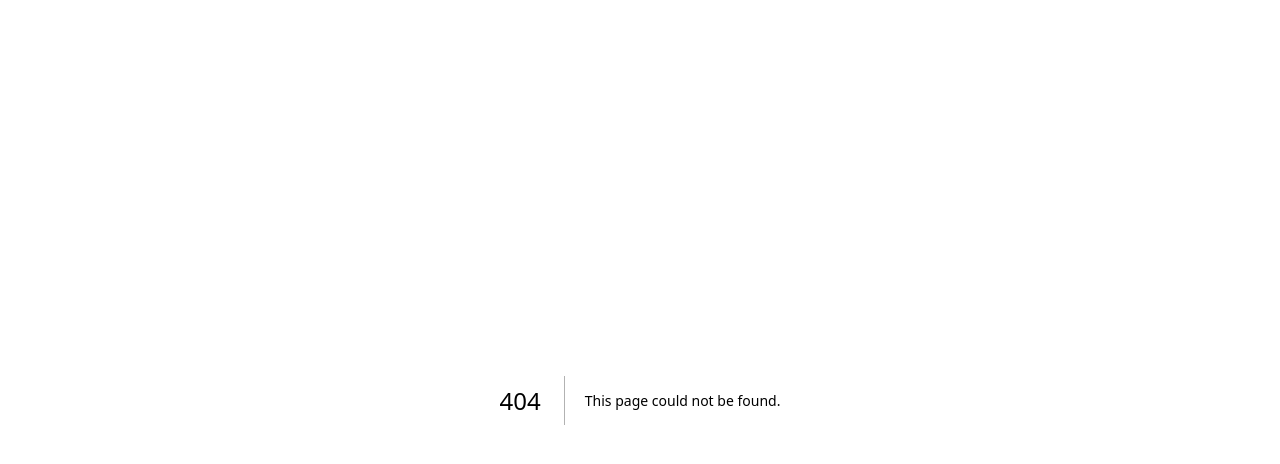
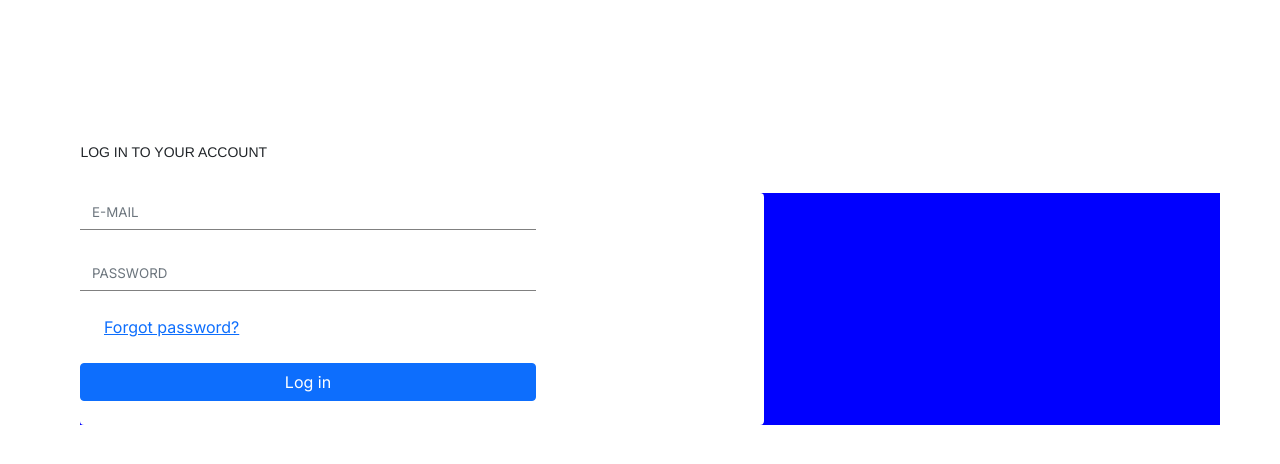
Before and after one commit to GreenFilled2/zara, a Next.js app in the folder frontend/: page /login in a window 1280 px wide. Before the commit this address had no page. Shown: the top 464 px of the page. Built offline with nearby package versions, Linux system fonts and the light colour scheme.

Commit message:
login not styled

```diff
--- a/frontend/package.json
+++ b/frontend/package.json
@@ -12,6 +12,7 @@
     "@types/node": "20.1.4",
     "@types/react": "18.2.6",
     "@types/react-dom": "18.2.4",
+    "mdb-react-ui-kit": "^6.0.0",
     "next": "13.4.2",
     "react": "18.2.0",
     "react-dom": "18.2.0",
--- a/frontend/src/app/globals.css
+++ b/frontend/src/app/globals.css
@@ -85,15 +85,7 @@ body {
   overflow-x: hidden;
 }
 
-body {
-  color: rgb(var(--foreground-rgb));
-  background: linear-gradient(
-      to bottom,
-      transparent,
-      rgb(var(--background-end-rgb))
-    )
-    rgb(var(--background-start-rgb));
-}
+
 
 a {
   color: inherit;
@@ -102,6 +94,5 @@ a {
 
 @media (prefers-color-scheme: dark) {
   html {
-    color-scheme: dark;
   }
 }
--- a/frontend/src/app/layout.tsx
+++ b/frontend/src/app/layout.tsx
@@ -15,6 +15,10 @@ export default function RootLayout({
 }) {
   return (
     <html lang="en">
+      <head>
+        <link href="https://cdn.jsdelivr.net/npm/bootstrap@5.0.0-beta1/dist/css/bootstrap.min.css" rel="stylesheet" integrity="sha384-giJF6kkoqNQ00vy+HMDP7azOuL0xtbfIcaT9wjKHr8RbDVddVHyTfAAsrekwKmP1" crossOrigin="anonymous" />
+        <script src="https://cdn.jsdelivr.net/npm/bootstrap@5.0.0-beta1/dist/js/bootstrap.bundle.min.js" integrity="sha384-ygbV9kiqUc6oa4msXn9868pTtWMgiQaeYH7/t7LECLbyPA2x65Kgf80OJFdroafW" crossOrigin="anonymous"></script>
+      </head>
       <body className={inter.className}>{children}</body>
     </html>
   )
--- /dev/null
+++ b/frontend/src/app/login/LoginForm.tsx
@@ -0,0 +1,46 @@
+'use client';
+import React from 'react';
+import {
+  MDBBtn,
+  MDBContainer,
+  MDBCard,
+  MDBCardBody,
+  MDBRow,
+  MDBCol,
+  MDBInput,
+  MDBCheckbox
+}
+from 'mdb-react-ui-kit';
+
+import "./form.css"
+
+export default function LoginForm() {
+  return (
+    <MDBContainer className='' id="login-container">
+    <MDBCard id="login-card">
+
+      <MDBRow className='g-0 d-flex'>
+
+        <MDBCol md='8'>
+
+          <MDBCardBody id="card-body">
+
+            <MDBInput wrapperClass='mb-4' placeholder='E-MAIL' id='form1' type='email'/>
+            <MDBInput wrapperClass='mb-4' placeholder='PASSWORD' id='form2' type='password'/>
+
+            <div className="d-flex justify-content-between mx-4 mb-4">
+              <a href="!#">Forgot password?</a>
+            </div>
+
+            <MDBBtn className="mb-4 w-100">Log in</MDBBtn>
+
+          </MDBCardBody>
+
+        </MDBCol>
+
+      </MDBRow>
+
+    </MDBCard>
+  </MDBContainer>
+  );
+}
--- /dev/null
+++ b/frontend/src/app/login/form.css
@@ -0,0 +1,54 @@
+.rounded-t-5 {
+    border-top-left-radius: 0.5rem;
+    border-bottom-left-radius: 0.5rem;
+  }
+
+  @media (max-width: 550px) {
+    .rounded-tr-lg-0 {
+      border-top-right-radius: 0.5rem;
+      border-bottom-left-radius: 0rem;
+    }
+  }
+
+#login-container {
+    margin: 0;
+    margin-top: 2rem;
+    padding: 0;
+    background: blue;
+}
+
+#login-card {
+    border: none;
+    width: 60%;
+    display: flex;
+    justify-self: flex-start;
+    /* background: red; */
+}
+
+#login-page {
+    background-color: white;
+    margin-top: 9rem;
+    margin-left: 5rem;
+}
+
+#login-page h1 {
+    margin-left: 0.03em;
+    text-transform: uppercase;
+    font-size: 14px;
+    font-weight: 550;
+    font-family: "Helvetica Neue", Helvetica, Arial, "Lucida Grande", sans-serif;
+}
+
+#login-page input {
+    border: none;
+    border-radius: 0;
+    border-bottom: 1px solid gray;
+}
+
+#card-body {
+    padding: 0;
+}
+
+#login-page input::placeholder {
+    font-size: smaller;
+}
--- /dev/null
+++ b/frontend/src/app/login/page.tsx
@@ -0,0 +1,10 @@
+import LoginForm from "./LoginForm";
+
+export default function Login() {
+  return (
+    <div id="login-page">
+      <h1>Log in to your account</h1>
+      <LoginForm />
+    </div>
+  );
+}
```
Also changed, not shown: 2 other files (tests, documents, lock files or other folders).
